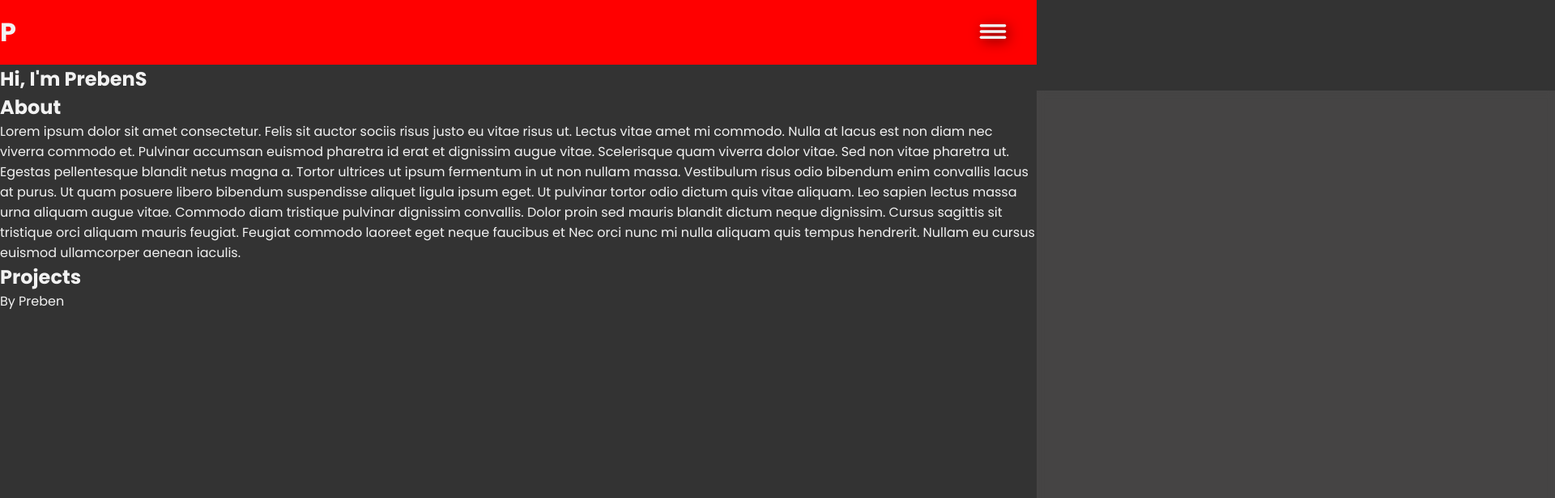
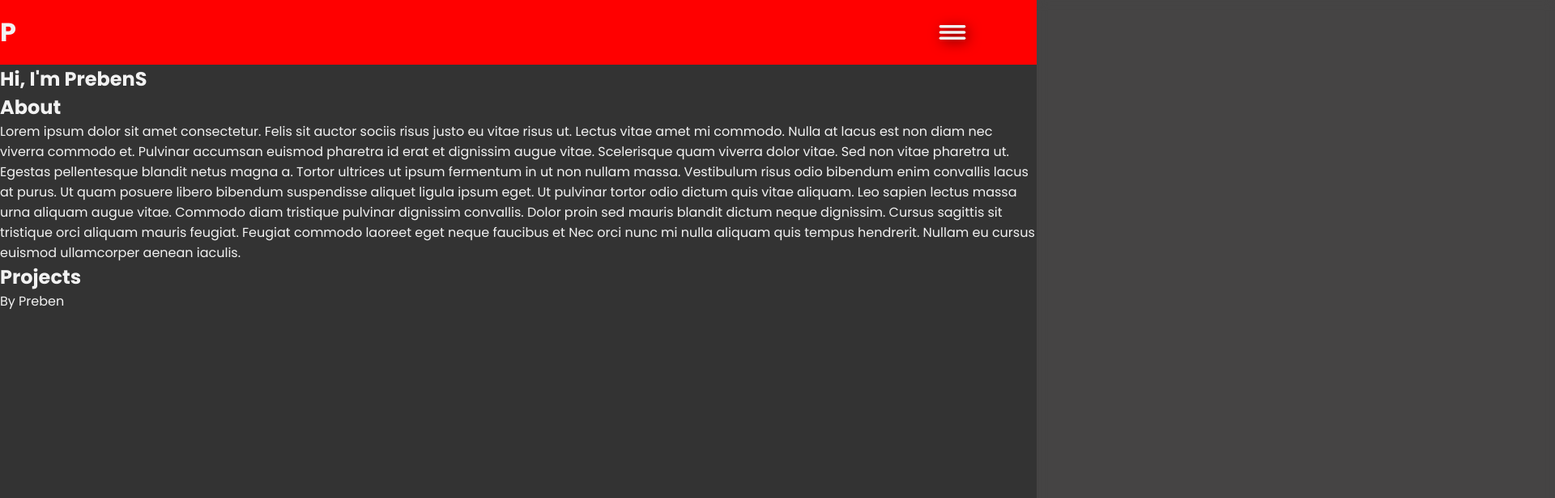
Before and after one commit to prebensoerensen/Portfolio, a plain HTML site: page index.html in a window 1280 px wide. Shown: the top 616 px of the page at 81% size, 1920 px wide, since content can reach past the window. Drawn offline with Linux system fonts and the light colour scheme.

Commit message:
fixed position

```diff
--- a/CSS/hamburger.css
+++ b/CSS/hamburger.css
@@ -1,8 +1,11 @@
 #hamburger {
+  position: fixed;
+  top: 0;
+  right: 5%;
+  z-index: 9999;
   filter: drop-shadow(0.2rem 0.2rem 0.5rem rgba(0, 0, 0, 0.7));
   width: 5rem;
   height: 5rem;
-  margin: 0.5rem;
 }
 
 .hamburger-closed {
--- a/CSS/header.css
+++ b/CSS/header.css
@@ -1,7 +1,3 @@
-body {
-  position: relative;
-}
-
 header {
   display: flex;
   justify-content: space-between;
@@ -12,22 +8,23 @@ header {
   background: red;
 }
 .menu-wrapper {
+  width: fit-content;
+}
+nav {
   position: fixed;
   top: 0;
   right: 0;
-}
-nav {
   height: 100vh;
-  width: 50vw;
+  width: 60vw;
   background: #4f4e4ea9;
-  backdrop-filter: blur(0.3rem);
-  transform: translateX(50vw);
+  backdrop-filter: blur(0.4rem);
+  z-index: 100;
+  transform: translateX(60vw);
 }
 
 #ham-menu {
   background: none;
   border: none;
-  z-index: 100;
 }
 
 ul {
@@ -39,8 +36,13 @@ ul {
 }
 
 li {
-  font-size: 2rem;
-  transform: translateX(50vw);
+  font-size: 1.5rem;
+  transform: translateX(60vw);
+  transition: all 200ms;
+}
+
+li:hover {
+  text-shadow: 0 0 0.5rem #fff;
 }
 
 .right_fade_in {
@@ -53,7 +55,7 @@ li {
 
 @keyframes right_fade_in {
   from {
-    transform: translateX(50vw);
+    transform: translateX(60vw);
     filter: blur(0);
     opacity: 0;
   }
@@ -87,7 +89,7 @@ li {
   }
 
   to {
-    transform: translateX(50vw);
+    transform: translateX(60vw);
     filter: blur(0);
     opacity: 0;
   }
--- a/CSS/style.css
+++ b/CSS/style.css
@@ -1,7 +1,5 @@
 :root {
   color: rgb(53, 44, 45);
-  perspective: 1000px;
-  transform-style: preserve-3d;
   font-family: "Poppins", sans-serif;
 }
 
@@ -11,9 +9,9 @@ html {
   box-sizing: border-box;
 }
 body {
-  position: relative;
   background: hsl(0, 0%, 20%);
   color: #f2f2f2;
   /* text-shadow: 0 0 1rem rgba(36, 36, 36, 0.8); */
   height: 300vh;
+  -webkit-font-smoothing: antialiased;
 }
--- a/Script/script.js
+++ b/Script/script.js
@@ -3,6 +3,10 @@ import { appendSVG, updateClasses, delay, debounce } from "./functions.js";
 const menuBtn = document.querySelector("#ham-menu");
 const menu = document.querySelector("nav");
 const menuListItems = document.querySelectorAll(".menu-link");
+let pathA = null;
+let pathB = null;
+let pathC = null;
+let hamburger = null;
 
 appendSVG(menuBtn, "../images/svg/hamburger_menu.svg").then(() => {
   pathA = document.querySelector("#pathA");
--- a/index.html
+++ b/index.html
@@ -18,8 +18,9 @@
   <body>
     <header>
       <h1>P</h1>
-      <button id="ham-menu"></button>
+
       <div class="menu-wrapper">
+        <button id="ham-menu"></button>
         <nav>
           <ul>
             <li class="menu-link">Home</li>
@@ -30,6 +31,7 @@
         </nav>
       </div>
     </header>
+
     <main>
       <section>
         <h1>Hi, I'm PrebenS</h1>
```
